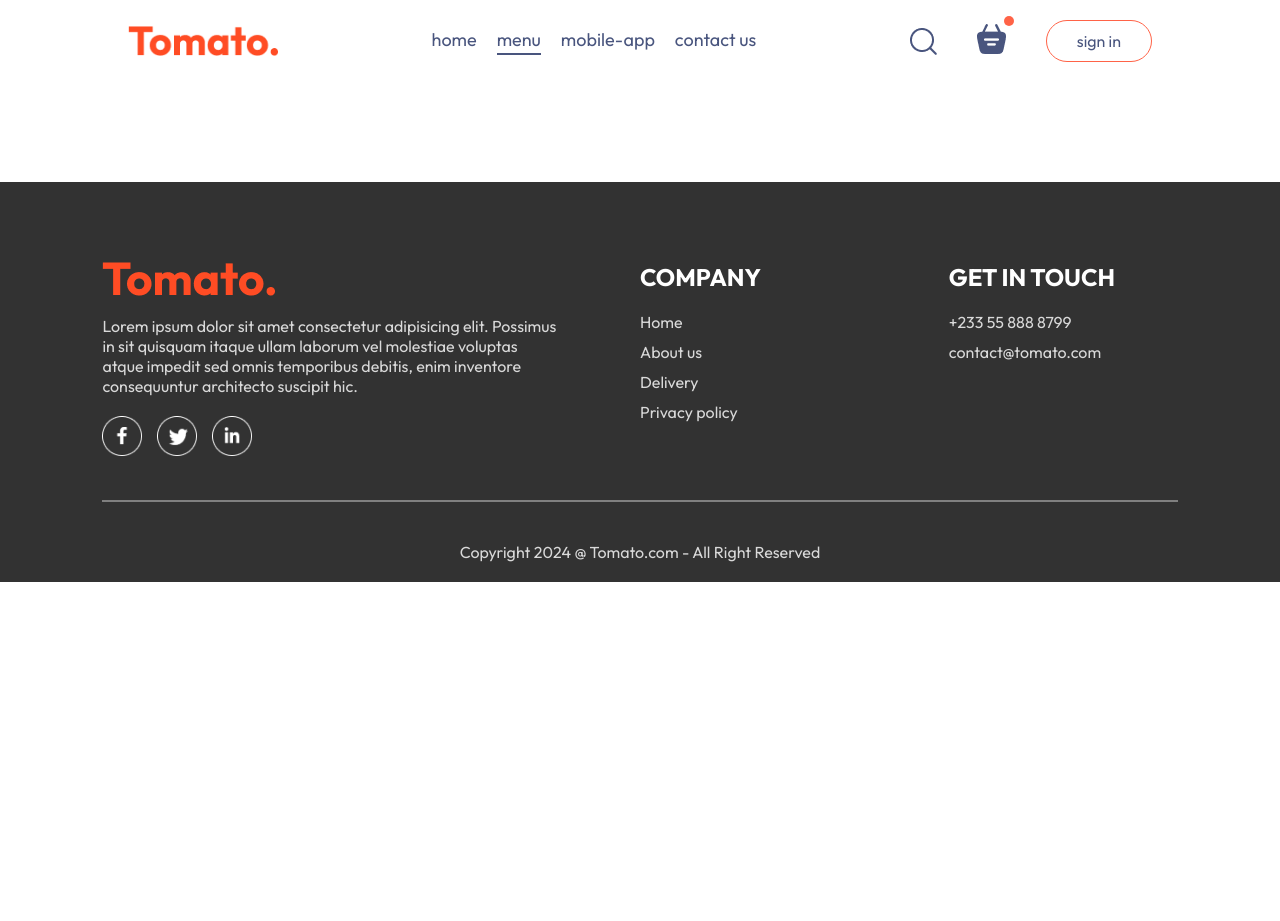
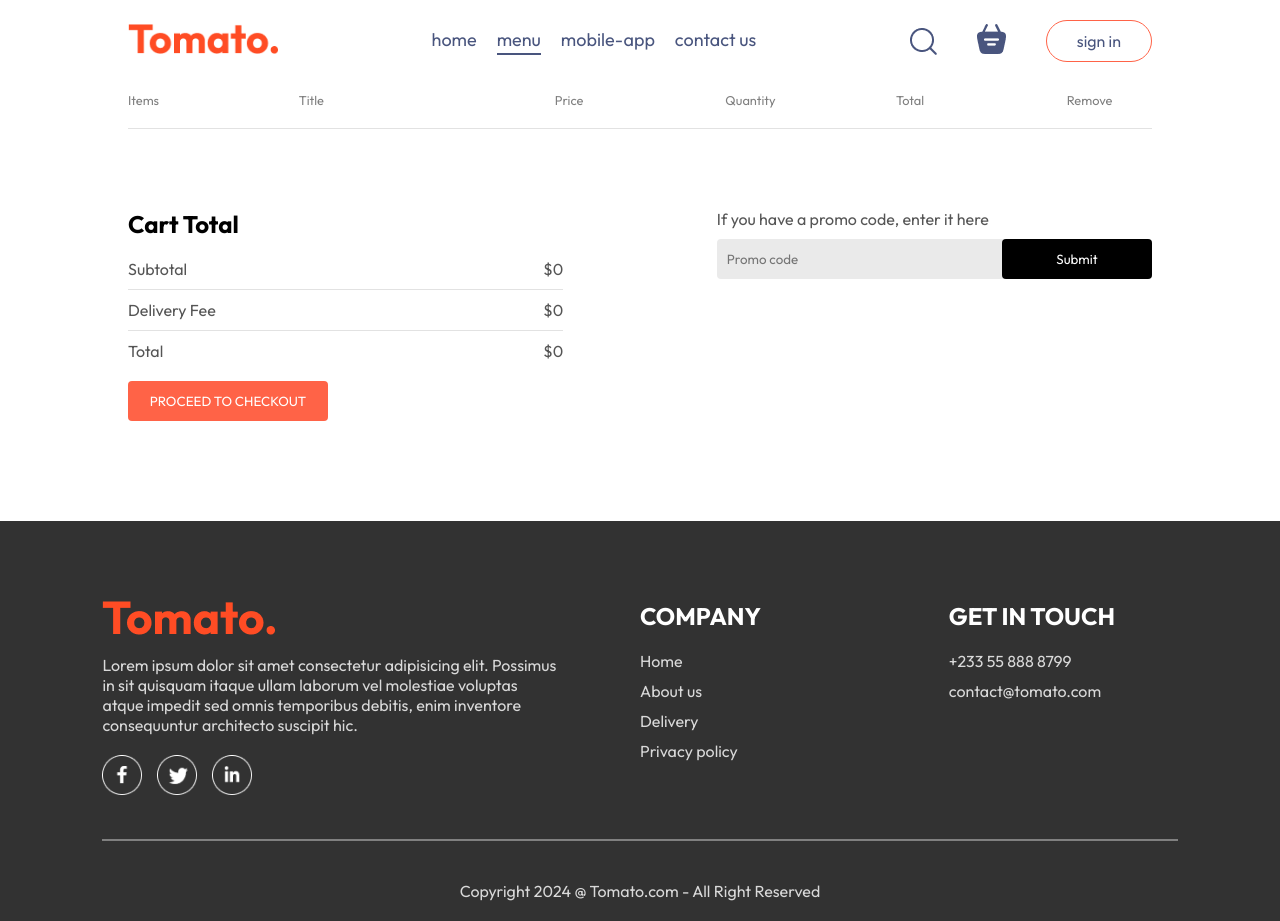
Before and after one commit to ruthyankson/food_deli, a React (Vite) app in the folder frontend/: page /cart in a window 1280 px wide. Before the commit the page ends 800 px from the top, so only its background shows below. Built offline with nearby package versions, Linux system fonts and the light colour scheme.

Commit message:
Added cart payment details and checkout - completed frontend

```diff
--- a/frontend/src/App.jsx
+++ b/frontend/src/App.jsx
@@ -20,7 +20,7 @@
         <Routes>
           <Route path='/' element={<Home />} />
           <Route path='/cart' element={<Cart />} />
-          <Route path='/placeorder' element={<PlaceOrder />} />
+          <Route path='/order' element={<PlaceOrder />} />
         </Routes>
       </div>
       <Footer />
--- a/frontend/src/components/FoodItem/FoodItem.css
+++ b/frontend/src/components/FoodItem/FoodItem.css
@@ -68,3 +68,7 @@
     padding: 6px;
     border-radius: 50px;
 }
+
+.food-item-counter img {
+    cursor: pointer;
+}
--- a/frontend/src/components/Navbar/Navbar.jsx
+++ b/frontend/src/components/Navbar/Navbar.jsx
@@ -1,26 +1,34 @@
-import React, { useState } from 'react'
+import React, { useContext, useState } from 'react'
 import './Navbar.css'
 import { assets } from '../../assets/assets'
 import { Link } from 'react-router-dom';
+import { StoreContext } from '../../context/StoreContext';
 
-const Navbar = ({setShowLogin}) => {
-    const [menu,setMenu] = useState("menu");
+const Navbar = ({ setShowLogin }) => {
+
+  const [menu, setMenu] = useState("menu")
+  const { getTotalCartAmount } = useContext(StoreContext)
+
   return (
     <div className='navbar'>
-      <img src={assets.logo} alt='logo' className='logo' />
+      <Link to='/' className='navbar-logo'>
+        <img src={assets.logo} alt='logo' className='logo' />
+      </Link>
       <ul className='navbar-menu'>
-        <Link to='/' onClick={()=>setMenu("home")} className={menu==="home"?"active":""}>home</Link>
-        <a href='#explore-menu' onClick={()=>setMenu("menu")} className={menu==="menu"?"active":""}>menu</a>
-        <a href='#app-download' onClick={()=>setMenu("mobile-app")} className={menu==="mobile-app"?"active":""}>mobile-app</a>
-        <a href='#footer' onClick={()=>setMenu("contact-us")} className={menu==="contact-us"?"active":""}>contact us</a>
+        <Link to='/' onClick={() => setMenu("home")} className={menu === "home" ? "active" : ""}>home</Link>
+        <a href='#explore-menu' onClick={() => setMenu("menu")} className={menu === "menu" ? "active" : ""}>menu</a>
+        <a href='#app-download' onClick={() => setMenu("mobile-app")} className={menu === "mobile-app" ? "active" : ""}>mobile-app</a>
+        <a href='#footer' onClick={() => setMenu("contact-us")} className={menu === "contact-us" ? "active" : ""}>contact us</a>
       </ul>
       <div className='navbar-right'>
         <img src={assets.search_icon} alt="" />
         <div className='navbar-search-icon'>
+          <Link to='/cart'>
             <img src={assets.basket_icon} alt="cart" />
-            <div className='dot'></div>
+          </Link>
+          <div className={getTotalCartAmount() === 0 ? "":"dot"}></div>
         </div>
-        <button onClick={()=>setShowLogin(true)}>sign in</button>
+        <button onClick={() => setShowLogin(true)}>sign in</button>
       </div>
     </div>
   )
--- /dev/null
+++ b/frontend/src/components/TotalCartDetails/TotalCartDetails.css
@@ -0,0 +1,15 @@
+.cart-total-details {
+    display: flex;
+    justify-content: space-between;
+    color: #555;
+}
+
+.total-cart-details hr {
+    margin: 10px 0;
+}
+
+.total-cart-details hr {
+    height: 1px;
+    background-color: #e2e2e2;
+    border: none;
+}
--- /dev/null
+++ b/frontend/src/components/TotalCartDetails/TotalCartDetails.jsx
@@ -0,0 +1,30 @@
+import { useContext } from "react"
+import { StoreContext } from "../../context/StoreContext"
+
+import './TotalCartDetails.css'
+
+const TotalCartDetails = () => {
+
+    const { getTotalCartAmount } = useContext(StoreContext)
+
+    return (
+        <div className="total-cart-details">
+            <div className="cart-total-details">
+                <p>Subtotal</p>
+                <p>${getTotalCartAmount()}</p>
+            </div>
+            <hr />
+            <div className="cart-total-details">
+                <p>Delivery Fee</p>
+                <p>${getTotalCartAmount() === 0 ? 0 : 2}</p>
+            </div>
+            <hr />
+            <div className="cart-total-details">
+                <p>Total</p>
+                <p>${getTotalCartAmount() === 0 ? 0 : getTotalCartAmount() + 2}</p>
+            </div>
+        </div>
+    )
+}
+
+export default TotalCartDetails
--- a/frontend/src/context/StoreContext.jsx
+++ b/frontend/src/context/StoreContext.jsx
@@ -20,16 +20,28 @@
         setCartItems((prev)=>({...prev, [itemId]: prev[itemId]-1}))
     }
 
-    useEffect(() => {
-        console.log(cartItems)
-    }, [cartItems])
+    const getTotalCartAmount = () => {
+        let totalAmount = 0
+        for (const item in cartItems) {
+            if (cartItems[item] > 0) {
+                let itemInfo = food_list.find((product) => product._id === item)
+                totalAmount += cartItems[item] * itemInfo.price
+            }
+        }
+        return totalAmount
+    }
+
+    // useEffect(() => {
+    //     console.log(cartItems)
+    // }, [cartItems])
 
     const contextValue = {
         food_list,
         cartItems,
         setCartItems,
         addToCart,
-        removeFromCart
+        removeFromCart,
+        getTotalCartAmount
     }
 
     return (
--- a/frontend/src/pages/Cart/Cart.css
+++ b/frontend/src/pages/Cart/Cart.css
@@ -0,0 +1,109 @@
+.cart {
+    margin-top: 10px;
+}
+
+.cart-items-title {
+    display: grid;
+    grid-template-columns: 1fr 1.5fr 1fr 1fr 1fr 0.5fr;
+    align-items: center;
+    color: grey;
+    font-size: max(1vw, 12px);
+}
+
+.cart-items-item {
+    margin: 10px 0;
+    color: black;
+}
+
+.cart-items-item img {
+    width: 50px;
+}
+
+.cart hr {
+    height: 1px;
+    background-color: #e2e2e2;
+    border: none;
+}
+
+.cart-items-item .cross {
+    cursor: pointer;
+    color: tomato;
+}
+
+.cart-bottom {
+    margin-top: 80px;
+    display: flex;
+    justify-content: space-between;
+    gap: max(12vw, 20px);
+}
+
+.cart-total {
+    flex: 1;
+    display: flex;
+    flex-direction: column;
+    gap: 20px;
+}
+
+.cart-total-details {
+    display: flex;
+    justify-content: space-between;
+    color: #555;
+}
+
+.cart-total hr {
+    margin: 10px 0;
+}
+
+.cart-total button {
+    border: none;
+    color: white;
+    background-color: tomato;
+    width: max(15vw, 200px);
+    padding: 12px 0;
+    border-radius: 4px;
+    cursor: pointer;
+}
+
+.cart-promocode {
+    flex: 1;
+}
+
+.cart-promocode p {
+    color: #555;
+}
+
+.cart-promocode-input {
+    margin-top: 10px;
+    display: flex;
+    justify-content: space-between;
+    align-items: center;
+    background-color: #eaeaea;
+    border-radius: 4px;
+}
+
+.cart-promocode-input input {
+    background: transparent;
+    border: none;
+    outline: none;
+    padding-left: 10px;
+}
+
+.cart-promocode-input button {
+    border: none;
+    color: white;
+    background-color: black;
+    width: max(10vw, 150px);
+    padding: 12px 0;
+    border-radius: 4px;
+    cursor: pointer;
+}
+
+@media (max-width: 750px) {
+    .cart-bottom {
+        flex-direction: column;
+    }
+
+    .cart-promocode {
+        justify-content: start;
+    }
+}
--- a/frontend/src/pages/Cart/Cart.jsx
+++ b/frontend/src/pages/Cart/Cart.jsx
@@ -1,10 +1,63 @@
+import { useContext } from 'react'
 import './Cart.css'
+import { StoreContext } from '../../context/StoreContext'
+import { useNavigate } from 'react-router-dom';
+import TotalCartDetails from '../../components/TotalCartDetails/TotalCartDetails';
 const Cart = () => {
-  return (
-    <div>
 
-    </div>
-  )
+    const { cartItems, food_list, removeFromCart } = useContext(StoreContext);
+
+    const navigate = useNavigate();
+
+    return (
+        <div className='cart'>
+            <div className="cart-items">
+                <div className="cart-items-title">
+                    <p>Items</p>
+                    <p>Title</p>
+                    <p>Price</p>
+                    <p>Quantity</p>
+                    <p>Total</p>
+                    <p>Remove</p>
+                </div>
+                <br />
+                <hr />
+                {food_list.map((item, index) => {
+                    if (cartItems[item._id] > 0) {
+                        return (
+                            <div key={index}>
+                                <div className="cart-items-title cart-items-item" >
+                                    <img src={item.image} alt="" />
+                                    <p>{item.name}</p>
+                                    <p>${item.price}</p>
+                                    <p>{cartItems[item._id]}</p>
+                                    <p>${cartItems[item._id] * item.price}</p>
+                                    <p className='cross' onClick={() => removeFromCart(item._id)}>x</p>
+                                </div>
+                                <hr />
+                            </div>
+                        )
+                    }
+                })}
+            </div>
+            <div className="cart-bottom">
+                <div className="cart-total">
+                    <h2>Cart Total</h2>
+                    <TotalCartDetails />
+                    <button onClick={() => navigate('/order')}>PROCEED TO CHECKOUT</button>
+                </div>
+                <div className="cart-promocode">
+                    <div>
+                        <p>If you have a promo code, enter it here</p>
+                        <div className='cart-promocode-input'>
+                            <input type="text" placeholder='Promo code' />
+                            <button>Submit</button>
+                        </div>
+                    </div>
+                </div>
+            </div>
+        </div>
+    )
 }
 
 export default Cart
--- a/frontend/src/pages/PlaceOrder/PlaceOrder.css
+++ b/frontend/src/pages/PlaceOrder/PlaceOrder.css
@@ -0,0 +1,41 @@
+.place-order {
+    display: flex;
+    align-items: start;
+    justify-content: space-between;
+    margin-top: 100px;
+    gap: 50px
+}
+
+.place-order-left {
+    width: 100%;
+    max-width: max(30%, 500px);
+}
+
+.place-order-left .title {
+    font-size: 30px;
+    font-weight: 600;
+    margin-bottom: 50px;
+}
+
+.place-order-left input {
+    margin-bottom: 15px;
+    width: 100%;
+    padding: 10px;
+    border: 1px solid #c5c5c5;
+    border-radius: 4px;
+    outline-color: tomato;
+}
+
+.place-order-left .multi-fields {
+    display: flex;
+    gap: 10px;
+}
+
+.place-order-right {
+    width: 100%;
+    max-width: max(40%, 500px);
+}
+
+.place-order .cart-total button {
+    margin-top: 30px;
+}
--- a/frontend/src/pages/PlaceOrder/PlaceOrder.jsx
+++ b/frontend/src/pages/PlaceOrder/PlaceOrder.jsx
@@ -1,11 +1,42 @@
+import { useContext } from 'react'
 import './PlaceOrder.css'
+import { StoreContext } from '../../context/StoreContext'
+import TotalCartDetails from '../../components/TotalCartDetails/TotalCartDetails'
 
 const PlaceOrder = () => {
-  return (
-    <div>
 
-    </div>
-  )
+    const { getTotalCartAmount } = useContext(StoreContext)
+
+    return (
+        <form className='place-order'>
+            <div className="place-order-left">
+                <p className='title'>Delivery Information</p>
+                <div className="multi-fields">
+                    <input type="text" placeholder='First name' />
+                    <input type="text" placeholder='Last name' />
+                </div>
+                <input type="text" placeholder='Email address' />
+                <input type="text" placeholder='Street' />
+                <div className="multi-fields">
+                    <input type="text" placeholder='City' />
+                    <input type="text" placeholder='State' />
+                </div>
+                <div className="multi-fields">
+                    <input type="text" placeholder='Zip code' />
+                    <input type="text" placeholder='Country' />
+                </div>
+                <input type="text" placeholder='Phone' />
+            </div>
+
+            <div className="place-order-right">
+                <div className="cart-total">
+                    <h2>Cart Total</h2>
+                    <TotalCartDetails />
+                    <button >PROCEED TO PAYMENT</button>
+                </div>
+            </div>
+        </form>
+    )
 }
 
 export default PlaceOrder
```
